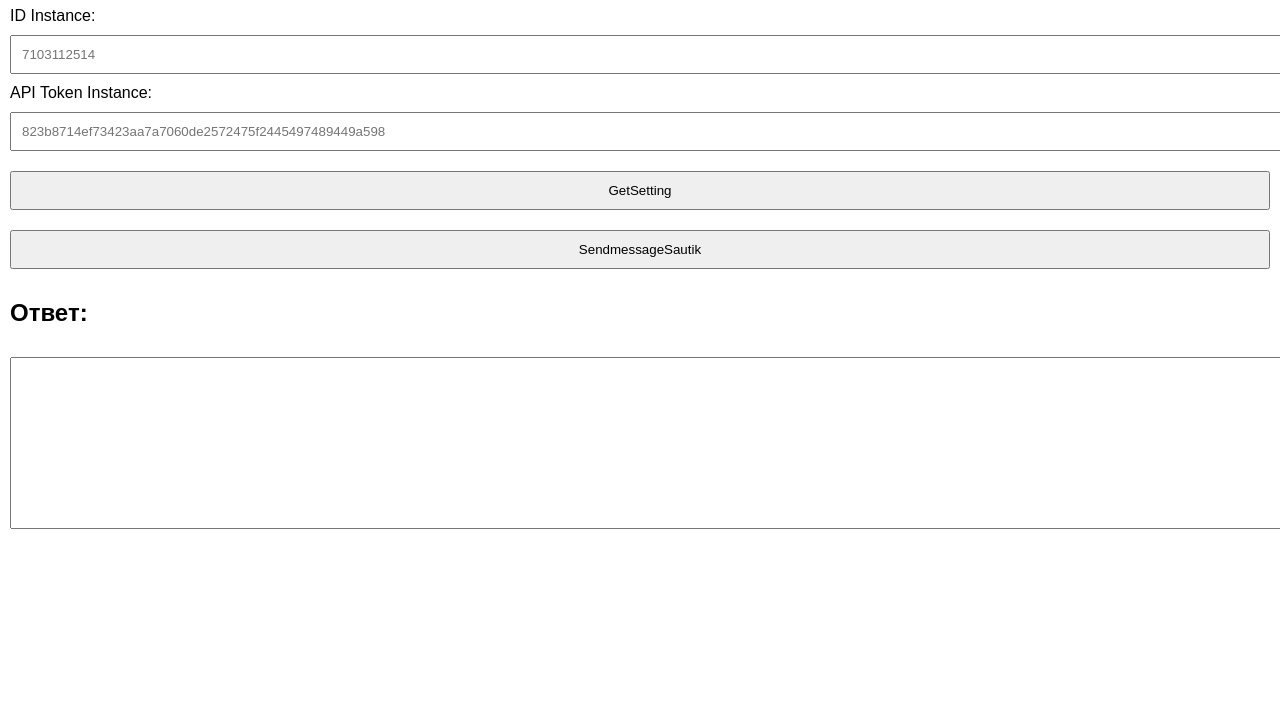
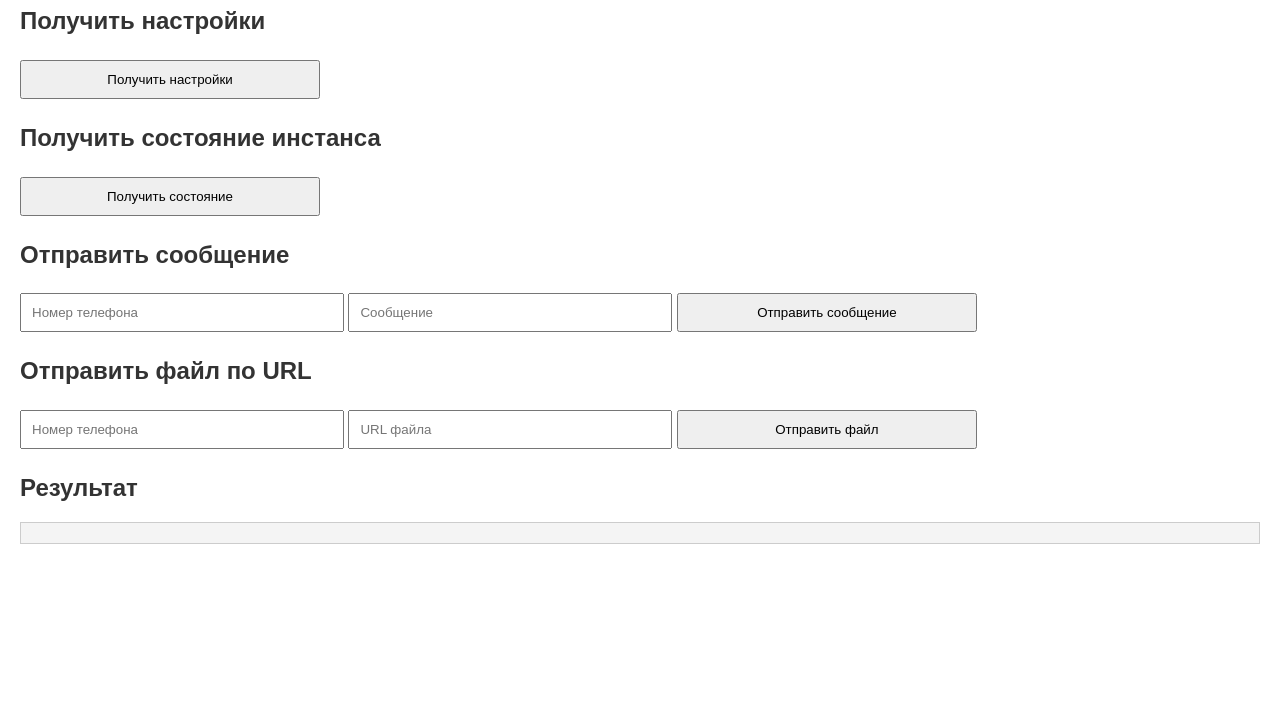
Before and after one commit to PerecAktobe/octocat.github.io, a plain HTML site: page greenApi.html in a window 1280 px wide. Shown: the part 73-800 px from the top of the page. Drawn offline with Linux system fonts and the light colour scheme.

Commit message:
Update greenApi.html

```diff
--- a/greenApi.html
+++ b/greenApi.html
@@ -3,81 +3,91 @@
 <head>
     <meta charset="UTF-8">
     <meta name="viewport" content="width=device-width, initial-scale=1.0">
-    <title>BeksDevstvennik</title>
+    <title>GREEN-API Demo</title>
     <style>
         body {
             font-family: Arial, sans-serif;
-            margin: 10px;
+            margin: 20px;
         }
-        input, button, textarea {
-            margin: 10px 0;
-            width: 100%;
+        h1, h2 {
+            color: #333;
+        }
+        input[type="text"], button {
+            margin: 5px 0;
             padding: 10px;
+            width: 300px;
         }
-        textarea {
-            height: 150px;
-            resize: none;
+        pre {
+            background-color: #f4f4f4;
+            padding: 10px;
+            border: 1px solid #ccc;
+            white-space: pre-wrap; /* Для переноса строк */
         }
     </style>
+    <script>
+        const apiUrl = 'https://api.green-api.com/waInstance7103112514'; // Замените на ваш API URL
+        const apiToken = '823b8714ef73423aa7a7060de2572475f2445497489449a598'; // Замените на ваш токен
+
+        async function callApi(method, body = {}) {
+            try {
+                const response = await fetch(`${apiUrl}/${method}`, { // Используйте обратные кавычки
+                    method: 'POST',
+                    headers: {
+                        'Content-Type': 'application/json',
+                        'Authorization': `Bearer ${apiToken}` // Используйте обратные кавычки
+                    },
+                    body: JSON.stringify(body)
+                });
+                const data = await response.json();
+                console.log(data);
+                document.getElementById('result').innerText = JSON.stringify(data, null, 2);
+            } catch (error) {
+                console.error('Ошибка:', error);
+                document.getElementById('result').innerText = 'Ошибка: ' + error;
+            }
+        }
+
+        function getSettings() {
+            callApi('getSettings');
+        }
+
+        function getStateInstance() {
+            callApi('getStateInstance');
+        }
+
+        function sendMessage() {
+            const message = document.getElementById('messageInput').value;
+            const phoneNumber = document.getElementById('phoneInput').value;
+            callApi('sendMessage', { phone: phoneNumber, message: message });
+        }
+
+        function sendFileByUrl() {
+            const fileUrl = document.getElementById('fileUrlInput').value;
+            const phoneNumber = document.getElementById('filePhoneInput').value;
+            callApi('sendFileByUrl', { phone: phoneNumber, url: fileUrl });
+        }
+    </script>
 </head>
 <body>
+    <h1>GREEN-API Demo</h1>
 
-<h1>GrenApi</h1>
+    <h2>Получить настройки</h2>
+    <button onclick="getSettings()">Получить настройки</button>
 
-<label for="idInstance">ID Instance:</label>
-<input type="text" id="idInstance" placeholder="7103112514">
+    <h2>Получить состояние инстанса</h2>
+    <button onclick="getStateInstance()">Получить состояние</button>
 
-<label for="apiToken">API Token Instance:</label>
-<input type="text" id="apiToken" placeholder="823b8714ef73423aa7a7060de2572475f2445497489449a598">
+    <h2>Отправить сообщение</h2>
+    <input type="text" id="phoneInput" placeholder="Номер телефона" />
+    <input type="text" id="messageInput" placeholder="Сообщение" />
+    <button onclick="sendMessage()">Отправить сообщение</button>
 
-<button onclick="getSettings()">GetSetting</button>
-<button onclick="sendMessage()">SendmessageSautik</button>
+    <h2>Отправить файл по URL</h2>
+    <input type="text" id="filePhoneInput" placeholder="Номер телефона" />
+    <input type="text" id="fileUrlInput" placeholder="URL файла" />
+    <button onclick="sendFileByUrl()">Отправить файл</button>
 
-<h2>Ответ:</h2>
-<textarea id="response" readonly></textarea>
-
-<script>
-    const apiUrl = "https://7103.api.greenapi.com";
-
-    async function fetchApi(endpoint, method = 'GET', body = null) {
-        const idInstance = document.getElementById('idInstance').value;
-        const apiToken = document.getElementById('apiToken').value;
-
-        const url = `${apiUrl}${endpoint}/${idInstance}/${apiToken}`;
-        const options = {
-            method: method,
-            headers: {
-                'Content-Type': 'application/json'
-            },
-            body: body ? JSON.stringify(body) : null
-        };
-
-        try {
-            const response = await fetch(url, options);
-            if (!response.ok) {
-                throw new Error(`Ошибка: ${response.status} ${response.statusText}`);
-            }
-            return await response.json();
-        } catch (error) {
-            console.error(error);
-            document.getElementById('response').value = error.message;
-        }
-    }
-
-    async function getSettings() {
-        const result = await fetchApi('/getSettings');
-        document.getElementById('response').value = JSON.stringify(result, null, 2);
-    }
-
-    async function sendMessage() {
-        const messageData = {
-            chatId: '77082732093', // замените на номер получателя
-            message: 'Ваше сообщение' // замените на текст сообщения
-        };
-        const result = await fetchApi('/sendMessage', 'POST', messageData);
-        document.getElementById('response').value = JSON.stringify(result, null, 2);
-    }
-</script>
-
+    <h2>Результат</h2>
+    <pre id="result"></pre>
 </body>
 </html>
```
